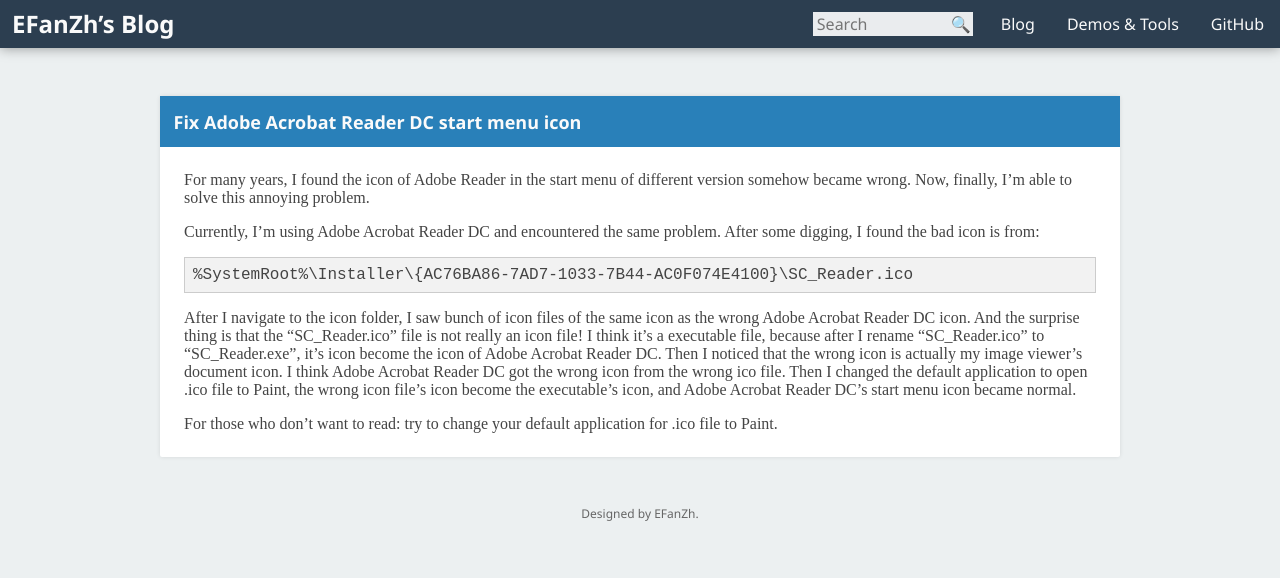
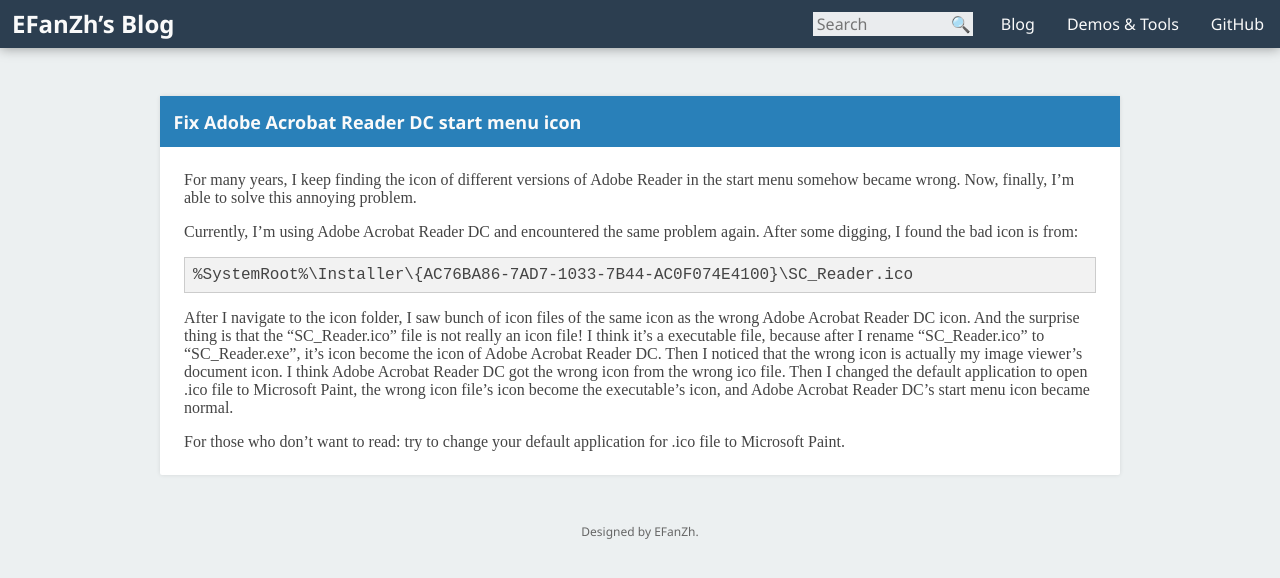
Before and after one commit to fuzeyi/efanzh.github.io, a Jekyll site: the page built from _posts/2016-06-09-fix-adobe-acrobat-reader-start-menu-icon.md, in a window 1280 px wide. Shown: the top 578 px of the page. Built offline with Jekyll 4.4.1, drawn with Linux system fonts in a browser that asks for light colours.

Commit message:
Small fix

```diff
--- a/_posts/2016-06-09-fix-adobe-acrobat-reader-start-menu-icon.md
+++ b/_posts/2016-06-09-fix-adobe-acrobat-reader-start-menu-icon.md
@@ -2,11 +2,11 @@
 title: Fix Adobe Acrobat Reader DC start menu icon
 ---
 
-For many years, I found the icon of Adobe Reader in the start menu of different version somehow became wrong. Now,
-finally, I’m able to solve this annoying problem.
+For many years, I keep finding the icon of different versions of Adobe Reader in the start menu somehow became wrong.
+Now, finally, I’m able to solve this annoying problem.
 
-Currently, I’m using Adobe Acrobat Reader DC and encountered the same problem. After some digging, I found the bad icon
-is from:
+Currently, I’m using Adobe Acrobat Reader DC and encountered the same problem again. After some digging, I found the bad
+icon is from:
 
     %SystemRoot%\Installer\{AC76BA86-7AD7-1033-7B44-AC0F074E4100}\SC_Reader.ico
 
@@ -14,7 +14,7 @@
 icon. And the surprise thing is that the “SC_Reader.ico” file is not really an icon file! I think it’s a executable
 file, because after I rename “SC_Reader.ico” to “SC_Reader.exe”, it’s icon become the icon of Adobe Acrobat Reader DC.
 Then I noticed that the wrong icon is actually my image viewer’s document icon. I think Adobe Acrobat Reader DC got the
-wrong icon from the wrong ico file. Then I changed the default application to open .ico file to Paint, the wrong icon
-file’s icon become the executable’s icon, and Adobe Acrobat Reader DC’s start menu icon became normal.
+wrong icon from the wrong ico file. Then I changed the default application to open .ico file to Microsoft Paint, the
+wrong icon file’s icon become the executable’s icon, and Adobe Acrobat Reader DC’s start menu icon became normal.
 
-For those who don’t want to read: try to change your default application for .ico file to Paint.
+For those who don’t want to read: try to change your default application for .ico file to Microsoft Paint.
```
